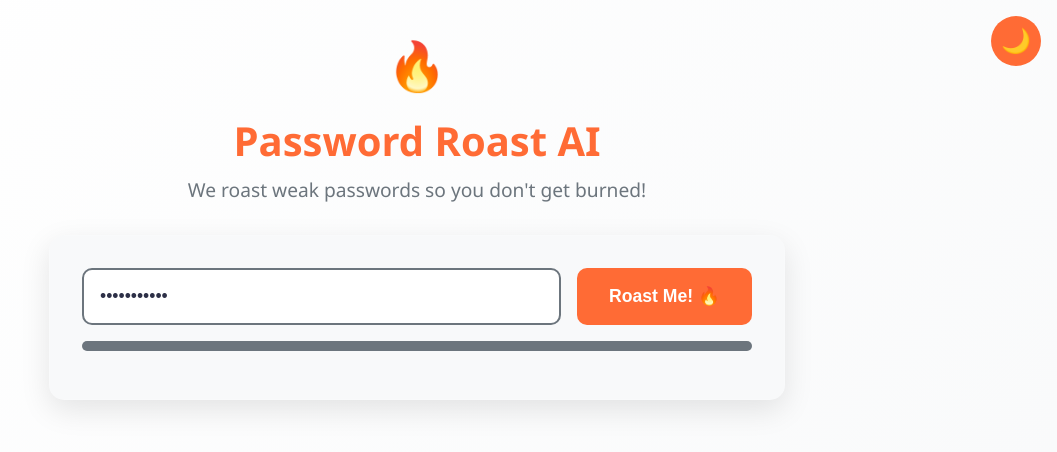
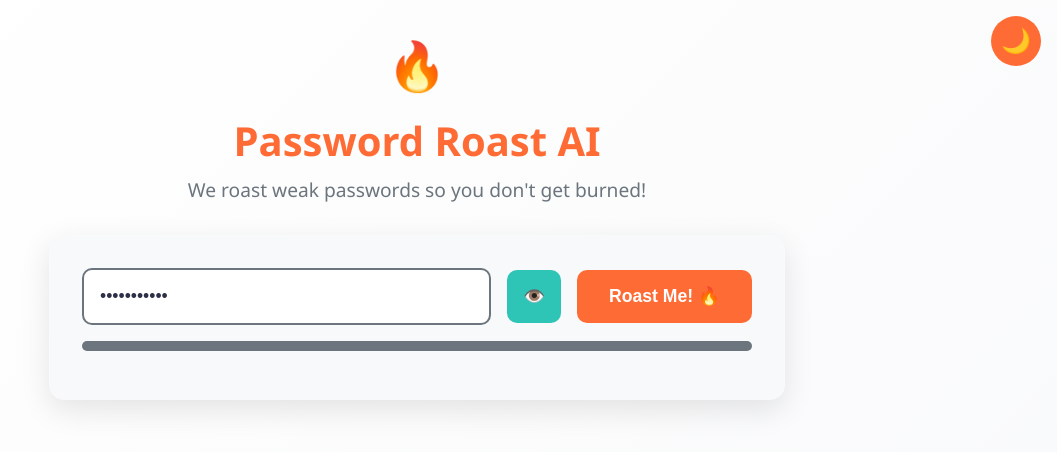
Before and after one commit to Edwin420s/Password-Roast-AI, a Flask app: page / in a window 1280 px wide. Shown: the top 452 px of the page, without its empty margins (223-1280 px from the left). Run offline with Flask 3, Linux system fonts and the light colour scheme.

Commit message:
Initial commit

```diff
--- a/FRONTEND/templates/index.html
+++ b/FRONTEND/templates/index.html
@@ -87,6 +87,7 @@
             display: flex;
             gap: 1rem;
             margin-bottom: 1rem;
+            align-items: center;
         }
 
         .password-input {
@@ -98,6 +99,21 @@
             background: var(--bg-primary);
             color: var(--text-primary);
             transition: all 0.3s ease;
+        }
+
+        .toggle-password {
+            background: var(--secondary);
+            color: white;
+            border: none;
+            border-radius: 10px;
+            padding: 1rem;
+            cursor: pointer;
+            font-size: 1.1rem;
+            transition: all 0.3s ease;
+        }
+
+        .toggle-password:hover {
+            background: #1f9a8e;
         }
 
         .password-input:focus {
@@ -264,9 +280,9 @@
         <div class="card">
             <div class="input-group">
                 <input type="password" class="password-input" id="passwordInput"
-                       placeholder="Enter your password to get roasted... 🔥"
-                       onkeypress="handleEnterKey(event)">
-                <button class="btn btn-primary" id="roastButton" onclick="analyzePassword()">Roast Me! 🔥</button>
+                       placeholder="Enter your password to get roasted... 🔥">
+                <button class="toggle-password" id="togglePassword" title="Toggle password visibility">👁️</button>
+                <button class="btn btn-primary" id="roastButton">Roast Me! 🔥</button>
             </div>
 
             <div class="loading" id="loading">
```
